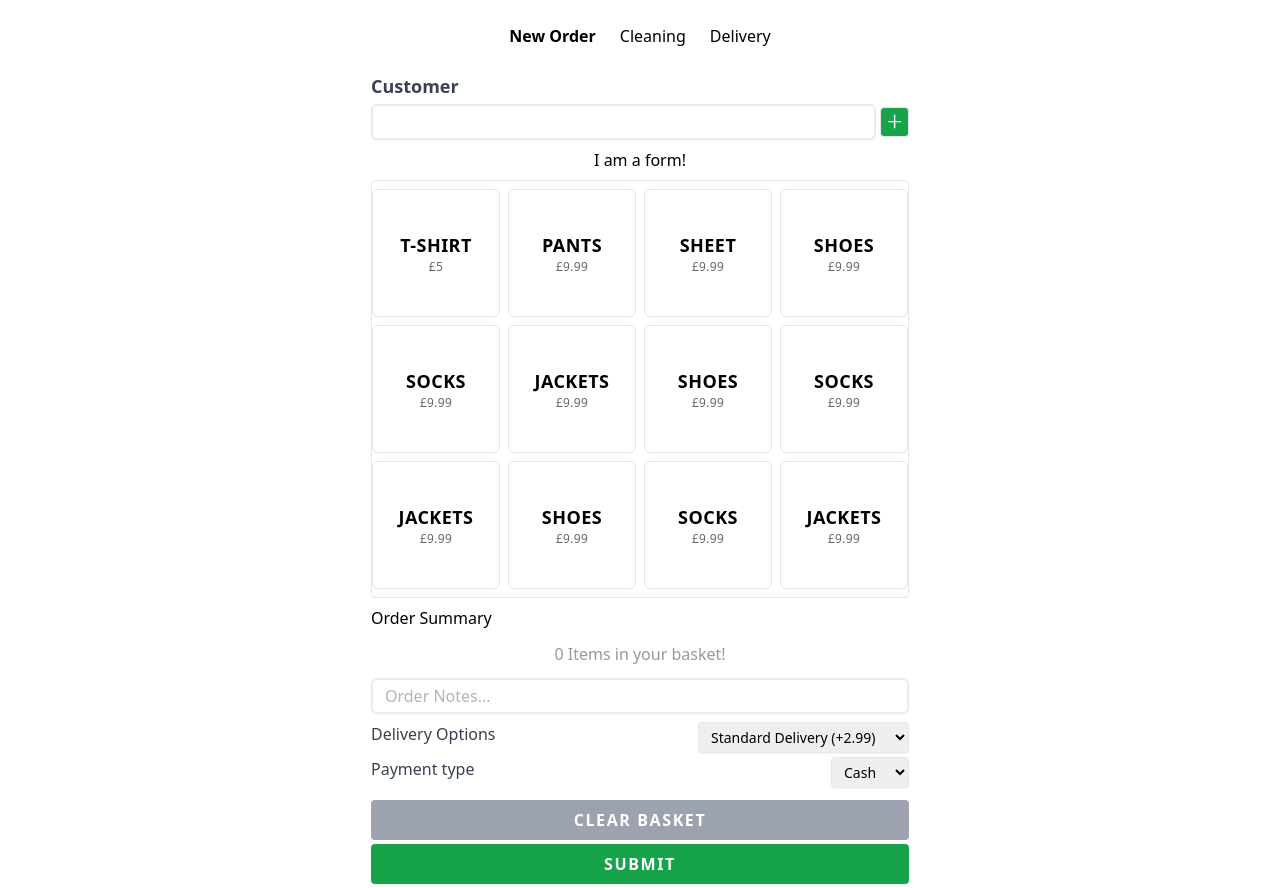
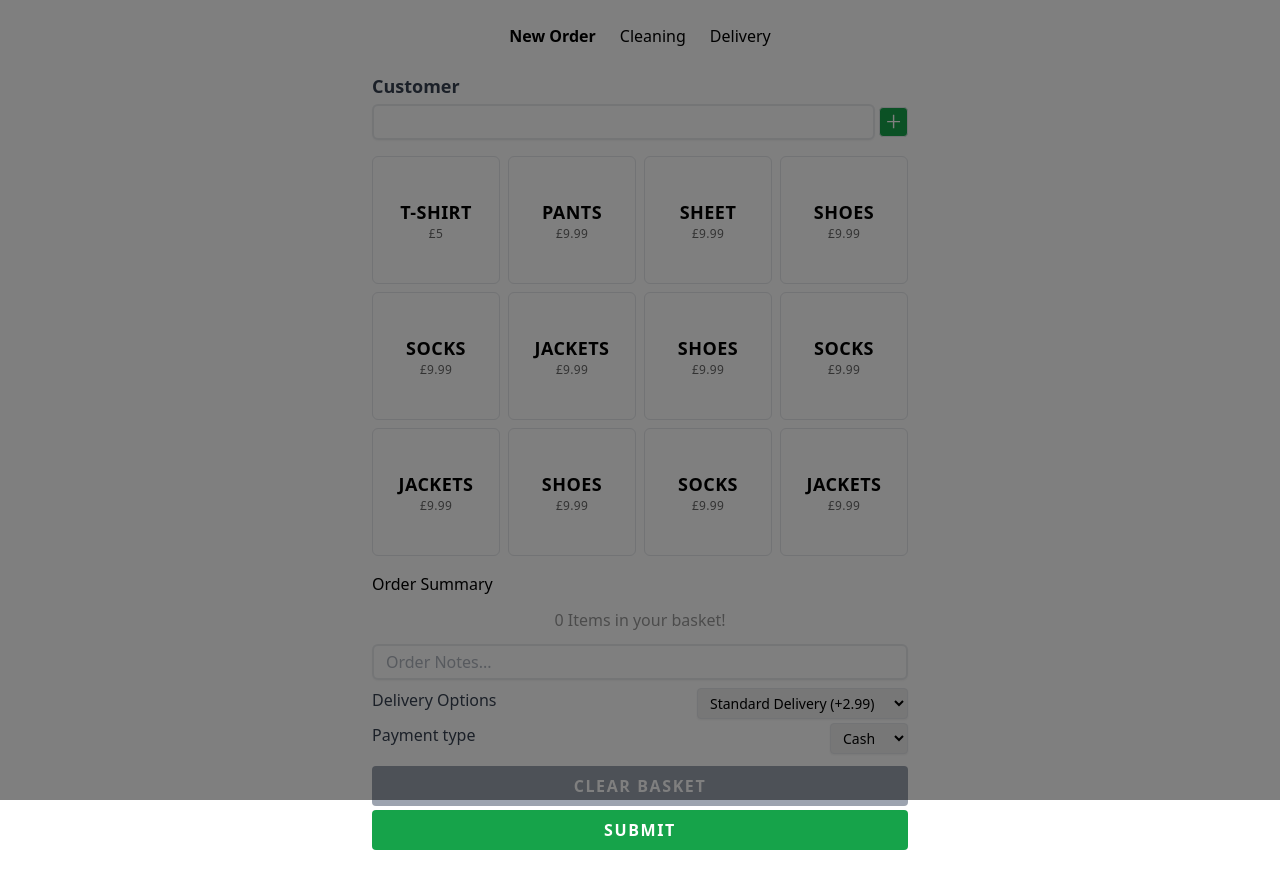
Before and after one commit to McGarry-A/pos, a React (Create React App) app: page /new-order in a window 1280 px wide. Both pictures are taken after a click on the button 894 px from the left and 122 px from the top of the page. After the commit the page ends 854 px from the top, so only its background shows below. Built offline with nearby package versions, Linux system fonts and the light colour scheme.

Commit message:
changed back to using a portal

```diff
--- a/src/Components/CreateCustomerForm/CreateCustomerForm.tsx
+++ b/src/Components/CreateCustomerForm/CreateCustomerForm.tsx
@@ -1,6 +1,10 @@
 const CreateCustomerForm = () => {
   return (
-   <div>I am a form!</div>
+    <div className="fixed top-0 left-0 w-full h-full bg-black bg-opacity-50">
+      <div className="bg-white max-w-lg m-auto left-0 right-0">
+        <form></form>
+      </div>
+    </div>
   );
 };
 
--- a/src/Components/Modal/Modal.tsx
+++ /dev/null
@@ -1,14 +0,0 @@
-import { ReactNode } from "react";
-
-type props = { children: ReactNode, isHidden: boolean };
-
-const Modal: React.FC<props> = ({ children, isHidden }) => {
-  if (isHidden) return <div className="hidden"></div>
-  return (
-      <div className="block z-50">
-          {children}
-      </div>
-  )
-};
-
-export default Modal;
--- a/src/Components/NewOrderForm/NewOrderForm.tsx
+++ b/src/Components/NewOrderForm/NewOrderForm.tsx
@@ -1,11 +1,11 @@
 import { AiOutlinePlus } from "react-icons/ai";
 import CreateCustomerForm from "../CreateCustomerForm/CreateCustomerForm";
 import React, { useState } from "react";
-import Modal from "../Modal/Modal";
+import Portal from "../Portal/Portal";
 
 const NewOrderForm = () => {
-  const [modalIsHidden, setModalIsHidden] = useState<boolean>(true);
-
+  const [portalIsHidden, setPortalIsHidden] = useState<boolean>(false);
+  const target = document.getElementById("root");
   return (
     <div className="space-y-2 max-w-xl">
       <div className="">
@@ -22,17 +22,15 @@ const NewOrderForm = () => {
           />
           <button
             className="p-1 border rounded bg-green-600"
-            onClick={() => setModalIsHidden(!modalIsHidden)}
+            onClick={() => setPortalIsHidden(!portalIsHidden)}
           >
             <AiOutlinePlus color="white" size={"1.2rem"} />
           </button>
         </div>
       </div>
-      <Modal isHidden={modalIsHidden}>
-        <div className="flex justify-center">
-          <CreateCustomerForm />
-        </div>
-      </Modal>
+      <Portal target={target!} isHidden={portalIsHidden}>
+        <CreateCustomerForm />
+      </Portal>
     </div>
   );
 };
--- /dev/null
+++ b/src/Components/Portal/Portal.tsx
@@ -0,0 +1,18 @@
+import React from "react";
+import ReactDOM from "react-dom";
+
+const Portal: React.FC<PortalProps> = (props) => {
+  return props.isHidden ? (
+    ReactDOM.createPortal(props.children, props.target)
+  ) : (
+    <div className="hidden"></div>
+  );
+};
+
+export interface PortalProps {
+  target: Element;
+  children: React.ReactNode;
+  isHidden: boolean;
+}
+
+export default Portal;
--- a/src/Components/ProductCard/ProductCard.tsx
+++ b/src/Components/ProductCard/ProductCard.tsx
@@ -30,7 +30,7 @@ const ProductCard = ({ id, title, price }: Props) => {
 
   return (
     <button
-      className="flex justify-center flex-col items-center w-32 h-32 rounded-md border border-gray-200 cursor-pointer relative"
+      className="flex justify-center flex-col items-center w-32 h-32 rounded-md border border-gray-200 cursor-pointer bg-white relative"
       key={id}
       onClick={() => handleClick()}
       onMouseEnter={() => setShowDecrement(true)}
--- a/src/Components/ProductsGrid/ProductsGrid.tsx
+++ b/src/Components/ProductsGrid/ProductsGrid.tsx
@@ -2,7 +2,7 @@ import ProductCard from "../ProductCard/ProductCard";
 
 const ProductGrid = () => {
   return (
-    <div className="grid grid-cols-3 gap-2 my-2 border border-gray-200 py-2 max-w-xl md:grid-cols-4 rounded">
+    <div className="grid grid-cols-3 gap-2 my-2 py-2 max-w-xl md:grid-cols-4">
       <ProductCard title="t-shirt" price={5} id="sku-00" />
       <ProductCard title="pants" price={9.99} id="sku-01" />
       <ProductCard title="sheet" price={9.99} id="sku-02" />
```
